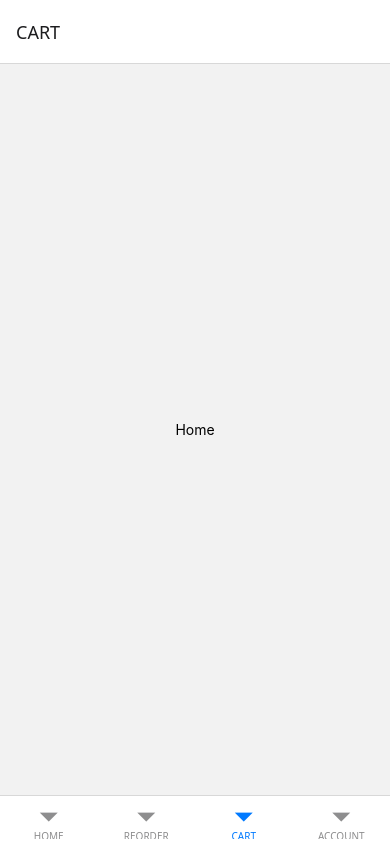
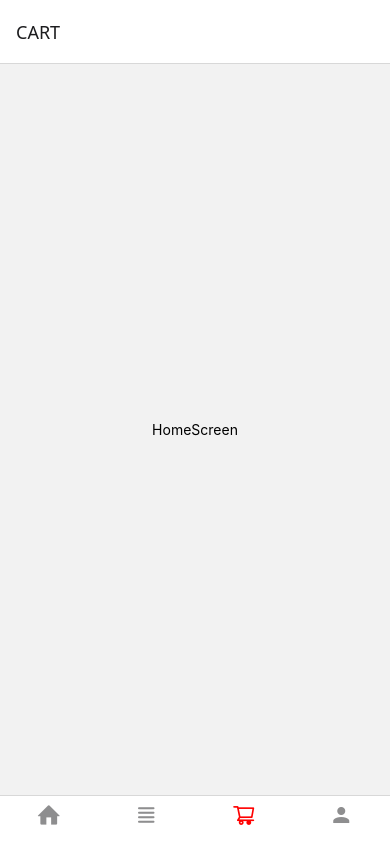
Before and after one commit to tee2490/Test-Demo-App, a React Native app: screen /CART in a window 390 px wide. Built offline with nearby package versions, Linux system fonts and the light colour scheme.

Commit message:
Expo Icon

```diff
--- a/App.js
+++ b/App.js
@@ -1,36 +1,79 @@
 import { StatusBar } from "expo-status-bar";
-import { SafeAreaProvider, SafeAreaView } from 'react-native-safe-area-context'
-import {
-  Platform,
-  Text,
-  View,
-} from "react-native";
+import { SafeAreaProvider, SafeAreaView } from "react-native-safe-area-context";
+import { Platform, Text, View } from "react-native";
 import { NavigationContainer } from "@react-navigation/native";
 import { createBottomTabNavigator } from "@react-navigation/bottom-tabs";
+import HomeScreen from "./src/screen/HomeScreen";
+import Entypo from "@expo/vector-icons/Entypo";
+import Ionicons from "@expo/vector-icons/Ionicons";
+import AntDesign from "@expo/vector-icons/AntDesign";
+import MaterialCommunityIcons from "@expo/vector-icons/MaterialCommunityIcons";
 
 const isIOS = Platform.OS == "ios";
+const size = 24;
 
 const Tab = createBottomTabNavigator();
-
-function HomeScreen() {
-  return (
-    <SafeAreaView edges={['top']} style={{ flex: 1, justifyContent: 'center', alignItems: 'center' }}>
-      <Text>{isIOS ? "IOS" : "Home"}</Text>
-    </SafeAreaView>
-  );
-}
 
 const App = () => {
   return (
     <SafeAreaProvider>
-        <NavigationContainer>
-          <Tab.Navigator screenOptions={{headerShown:true}}>
-            <Tab.Screen name="HOME" component={HomeScreen} />
-            <Tab.Screen name="REORDER" component={HomeScreen} />
-            <Tab.Screen name="CART" component={HomeScreen} />
-            <Tab.Screen name="ACCOUNT" component={HomeScreen} />
-          </Tab.Navigator>
-        </NavigationContainer>
+      <NavigationContainer>
+        <Tab.Navigator
+          screenOptions={{
+            headerShown: true,
+            tabBarShowLabel: false,
+            tabBarActiveTintColor: "red",
+            size: 51,
+          }}
+        >
+          <Tab.Screen
+            name="HOME"
+            component={HomeScreen}
+            options={{
+              tabBarIcon: ({ focused, color }) => {
+                return <Entypo name={"home"} size={size} color={color} />;
+              },
+            }}
+          />
+          <Tab.Screen
+            name="REORDER"
+            component={HomeScreen}
+            options={{
+              tabBarIcon: ({ focused, color }) => {
+                return (
+                  <Ionicons name="reorder-four" size={size} color={color} />
+                );
+              },
+            }}
+          />
+          <Tab.Screen
+            name="CART"
+            component={HomeScreen}
+            options={{
+              tabBarIcon: ({ focused, color }) => {
+                return (
+                  <AntDesign name="shopping-cart" size={size} color={color} />
+                );
+              },
+            }}
+          />
+          <Tab.Screen
+            name="ACCOUNT"
+            component={HomeScreen}
+            options={{
+              tabBarIcon: ({ focused, color }) => {
+                return (
+                  <MaterialCommunityIcons
+                    name="account"
+                    size={size}
+                    color={color}
+                  />
+                );
+              },
+            }}
+          />
+        </Tab.Navigator>
+      </NavigationContainer>
     </SafeAreaProvider>
   );
 };
--- /dev/null
+++ b/src/screen/HomeScreen.jsx
@@ -0,0 +1,15 @@
+import { StyleSheet, Text, View } from 'react-native'
+import React from 'react'
+import { SafeAreaView } from 'react-native-safe-area-context'
+
+export default function HomeScreen() {
+  return (
+    <SafeAreaView edges={['top']} style={{ flex: 1, justifyContent: 'center', alignItems: 'center' }}>
+    <View>
+      <Text>HomeScreen</Text>
+    </View>
+</SafeAreaView>
+  )
+}
+
+const styles = StyleSheet.create({})
```
